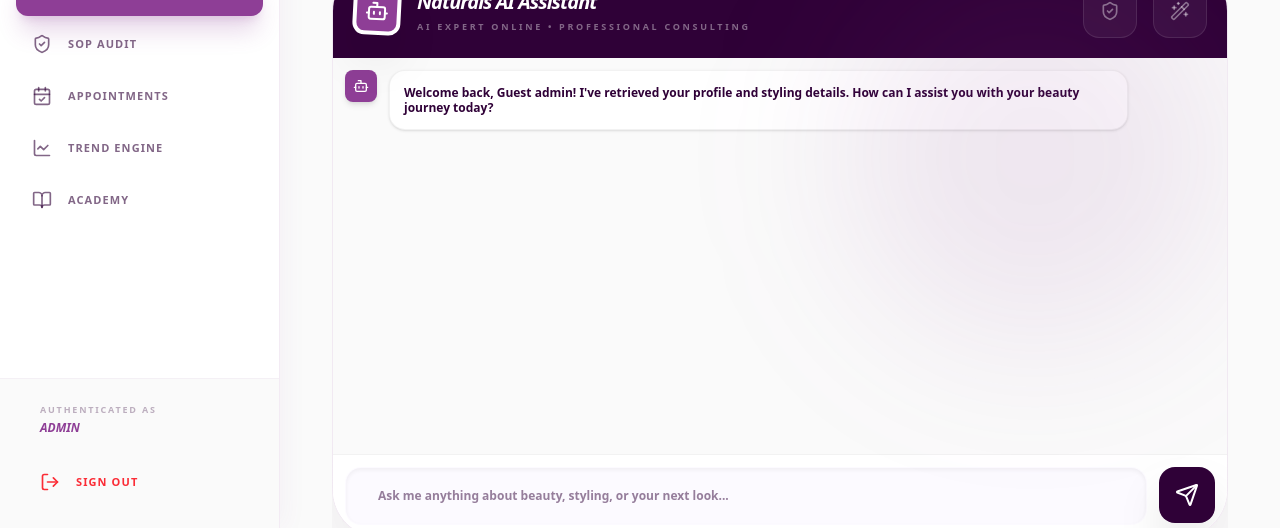
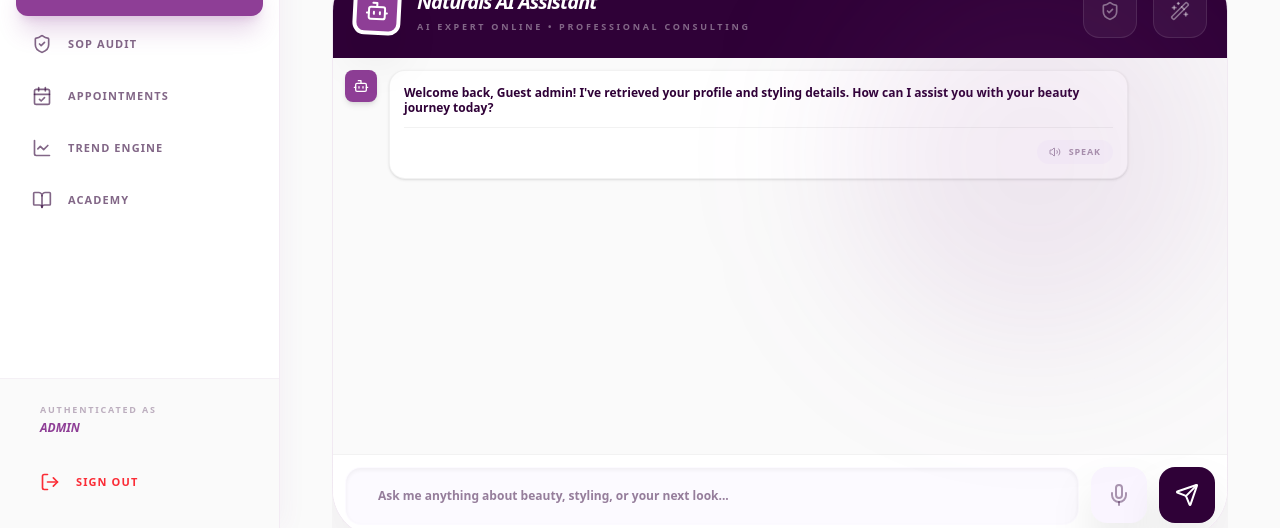
Before and after one commit to shagyeeen/Naturals, a Next.js app: page /dashboard/assistant in a window 1280 px wide. Shown: the part 272-800 px from the top of the page. Built offline with nearby package versions, Linux system fonts and the light colour scheme; no server answers; the database is empty; sample sign-in values are in the browser's storage.

Commit message:
Commits of Shagin

```diff
--- a/next.config.ts
+++ b/next.config.ts
@@ -3,6 +3,10 @@ import type { NextConfig } from "next";
 const nextConfig: NextConfig = {
   experimental: {
     optimizePackageImports: ["lucide-react", "framer-motion", "recharts"],
+    // @ts-expect-error - turbopack is a valid property but may not be in the current types
+    turbopack: {
+      root: ".",
+    },
   },
 };
 
--- a/src/app/dashboard/assistant/page.tsx
+++ b/src/app/dashboard/assistant/page.tsx
@@ -2,7 +2,7 @@
 
 import { useState, useEffect, useRef } from "react";
 import { motion, AnimatePresence } from "framer-motion";
-import { Activity, Bot, Send, Sparkles, Wand2, ShieldCheck, Zap } from "lucide-react";
+import { Activity, Bot, Send, Sparkles, Wand2, ShieldCheck, Zap, Volume2, Square, Mic, MicOff } from "lucide-react";
 import { useAuth } from "@/lib/auth";
 import ReactMarkdown from 'react-markdown';
 import remarkGfm from 'remark-gfm';
@@ -76,6 +76,123 @@ export default function NeuralAssistantPage() {
   ]);
   const [inputText, setInputText] = useState("");
   const [isTyping, setIsTyping] = useState(false);
+  const [speakingIdx, setSpeakingIdx] = useState<number | null>(null);
+  const [isListening, setIsListening] = useState(false);
+  const recognitionRef = useRef<any>(null);
+
+  // Initialize Speech Recognition once on mount
+  useEffect(() => {
+    if (typeof window !== 'undefined' && (window as any).webkitSpeechRecognition) {
+      const SpeechRecognition = (window as any).webkitSpeechRecognition;
+      const recognition = new SpeechRecognition();
+      recognition.continuous = true;
+      recognition.interimResults = true;
+      recognition.lang = 'en-US';
+
+      recognition.onresult = (event: any) => {
+        let transcript = '';
+        for (let i = event.resultIndex; i < event.results.length; i++) {
+          transcript += event.results[i][0].transcript;
+        }
+        if (transcript.trim()) {
+          setInputText(transcript);
+        }
+      };
+
+      recognition.onend = () => {
+        // Use a ref to check the latest state without triggering re-runs
+        if (isListeningRef.current) {
+          try {
+            recognition.start();
+          } catch (e) {
+            console.warn("Speech restart failed (likely already running):", e);
+          }
+        }
+      };
+
+      recognition.onerror = (event: any) => {
+        // "aborted" often happens when calling start() on an already running instance
+        // "no-speech" happens on silence
+        if (event.error !== 'aborted' && event.error !== 'no-speech') {
+          console.error("Speech Recognition Error:", event.error);
+        }
+
+        if (event.error === 'not-allowed') {
+          alert("Microphone access denied. Please enable it in your browser settings.");
+          setIsListening(false);
+        }
+      };
+
+      recognitionRef.current = recognition;
+    }
+  }, []);
+
+  // Update a ref to keep track of listening state for the onend callback
+  const isListeningRef = useRef(isListening);
+  useEffect(() => {
+    isListeningRef.current = isListening;
+  }, [isListening]);
+
+  const toggleListening = () => {
+    if (!recognitionRef.current) {
+      alert("Speech recognition is not supported in this browser.");
+      return;
+    }
+
+    if (isListening) {
+      recognitionRef.current.stop();
+      setIsListening(false);
+    } else {
+      setInputText("");
+      try {
+        recognitionRef.current.start();
+        setIsListening(true);
+      } catch (e) {
+        console.warn("Could not start recognition:", e);
+      }
+      stopSpeech();
+    }
+  };
+
+  // Stop any ongoing speech
+  const stopSpeech = () => {
+    if (typeof window !== 'undefined' && window.speechSynthesis) {
+      window.speechSynthesis.cancel();
+    }
+    setSpeakingIdx(null);
+  };
+
+  // Text-to-Speech function
+  const handleSpeak = (text: string, index: number) => {
+    if (typeof window === 'undefined' || !window.speechSynthesis) return;
+
+    if (speakingIdx === index) {
+      stopSpeech();
+      return;
+    }
+
+    // Cancel previous speech before starting new one to avoid overlap
+    stopSpeech();
+
+    // Clean markdown for better speech
+    const cleanText = text.replace(/[#*`_~]/g, '');
+    const utterance = new SpeechSynthesisUtterance(cleanText);
+
+    // Set voice to English by default
+    const voices = window.speechSynthesis.getVoices();
+    const englishVoice = voices.find(v => v.lang.startsWith('en')) || voices[0];
+    if (englishVoice) {
+      utterance.voice = englishVoice;
+    }
+    utterance.lang = 'en-US';
+
+    // Handle end/error to update UI state
+    utterance.onend = () => setSpeakingIdx(null);
+    utterance.onerror = () => setSpeakingIdx(null);
+
+    setSpeakingIdx(index);
+    window.speechSynthesis.speak(utterance);
+  };
 
   // Auto-scroll logic
   useEffect(() => {
@@ -83,6 +200,13 @@ export default function NeuralAssistantPage() {
       chatContainerRef.current.scrollTop = chatContainerRef.current.scrollHeight;
     }
   }, [messages, isTyping]);
+
+  // Cleanup speech on unmount
+  useEffect(() => {
+    return () => {
+      stopSpeech();
+    };
+  }, []);
 
   const handleSendMessage = async (e: React.FormEvent) => {
     e.preventDefault();
@@ -92,6 +216,15 @@ export default function NeuralAssistantPage() {
     setMessages(prev => [...prev, userMessage]);
     setInputText("");
     setIsTyping(true);
+
+    // Stop speaking when a new response starts
+    stopSpeech();
+
+    // Stop listening when sending a message
+    if (isListening) {
+      recognitionRef.current?.stop();
+      setIsListening(false);
+    }
 
     try {
       const response = await fetch('/api/chat', {
@@ -110,7 +243,13 @@ export default function NeuralAssistantPage() {
       const data = await response.json();
       setIsTyping(false);
       if (data.text) {
-        setMessages(prev => [...prev, { role: "bot", text: data.text }]);
+        const newBotMessage = { role: "bot" as const, text: data.text };
+        setMessages(prev => {
+          const updated = [...prev, newBotMessage];
+          // Automatically read the response aloud
+          handleSpeak(data.text, updated.length - 1);
+          return updated;
+        });
       } else {
         throw new Error(data.error || 'No response from AI');
       }
@@ -186,6 +325,29 @@ export default function NeuralAssistantPage() {
                         : 'bg-white border border-black/5 text-deep-grape rounded-tl-none shadow-md w-full'
                     }`}>
                       <MarkdownRenderer content={msg.text} />
+
+                      {msg.role === 'bot' && (
+                        <div className="mt-3 pt-3 border-t border-black/5 flex justify-end">
+                           <button
+                            onClick={() => handleSpeak(msg.text, idx)}
+                            className={`flex items-center gap-2 px-3 py-1.5 rounded-full text-[9px] font-black uppercase tracking-widest transition-all ${
+                              speakingIdx === idx
+                                ? 'bg-naturals-purple text-white shadow-lg shadow-naturals-purple/20'
+                                : 'bg-warm-grey/50 text-deep-grape/40 hover:bg-naturals-purple/10 hover:text-naturals-purple'
+                            }`}
+                           >
+                              {speakingIdx === idx ? (
+                                <>
+                                  <Square className="w-3 h-3 fill-current" /> Stop
+                                </>
+                              ) : (
+                                <>
+                                  <Volume2 className="w-3 h-3" /> Speak
+                                </>
+                              )}
+                           </button>
+                        </div>
+                      )}
                     </div>
                   </div>
                 </motion.div>
@@ -208,6 +370,17 @@ export default function NeuralAssistantPage() {
             onChange={(e) => setInputText(e.target.value)}
             className="flex-1 bg-warm-grey/50 border border-transparent focus:border-naturals-purple focus:bg-white rounded-2xl px-8 py-5 outline-none text-xs font-bold text-deep-grape transition-all shadow-inner"
            />
+           <button
+            type="button"
+            onClick={toggleListening}
+            className={`w-14 h-14 rounded-2xl flex items-center justify-center shadow-2xl transition-all shrink-0 ${
+              isListening
+                ? 'bg-red-500 text-white animate-pulse'
+                : 'bg-warm-grey text-deep-grape/40 hover:text-naturals-purple'
+            }`}
+           >
+             {isListening ? <MicOff className="w-6 h-6" /> : <Mic className="w-6 h-6" />}
+           </button>
            <button type="submit" className="w-14 h-14 rounded-2xl bg-deep-grape text-white flex items-center justify-center shadow-2xl hover:bg-naturals-purple transition-all group shrink-0">
              <Send className="w-6 h-6 group-hover:translate-x-1 group-hover:-translate-y-1 transition-transform" />
            </button>
```
Also changed, not shown: 1 other file (tests, documents, lock files or other folders).
